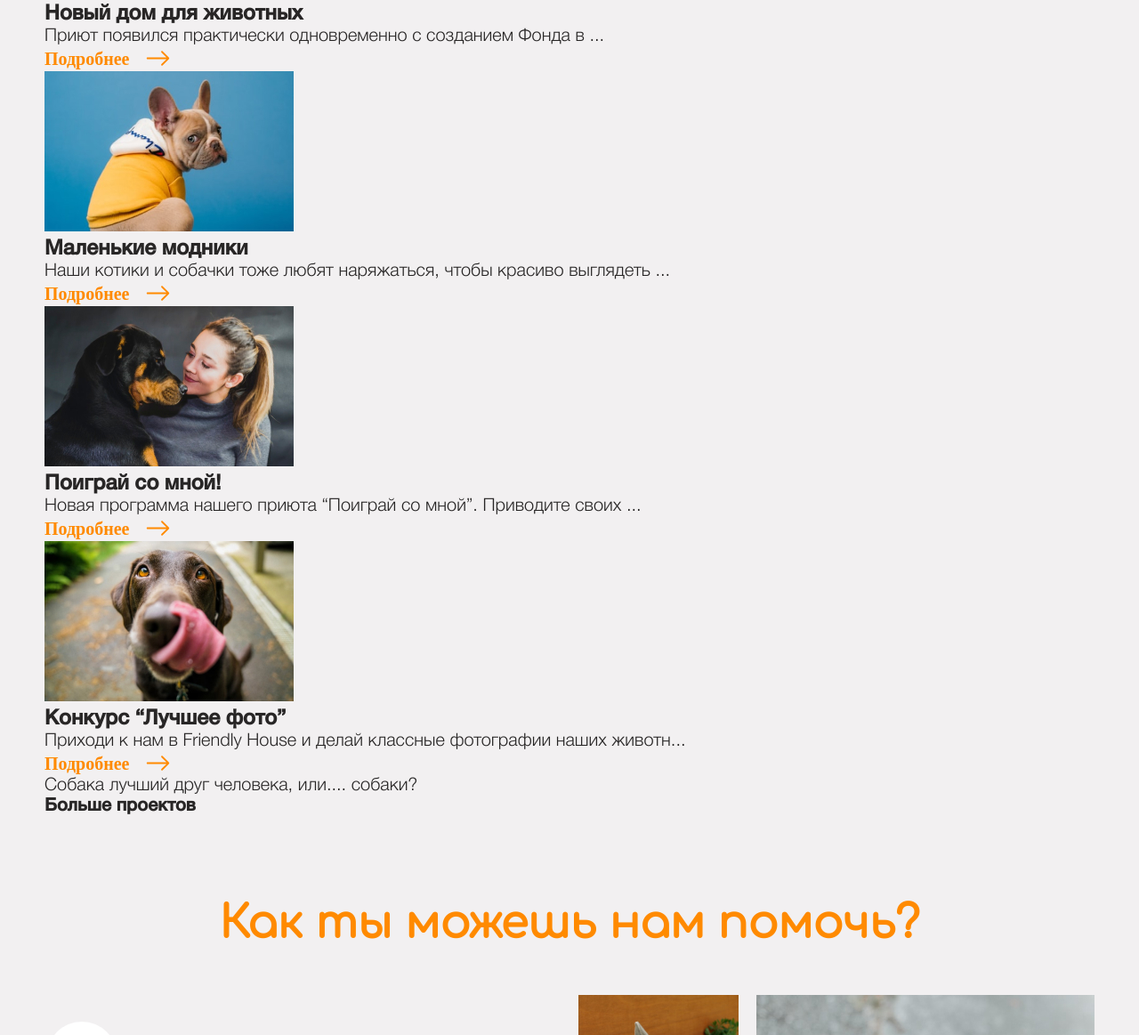
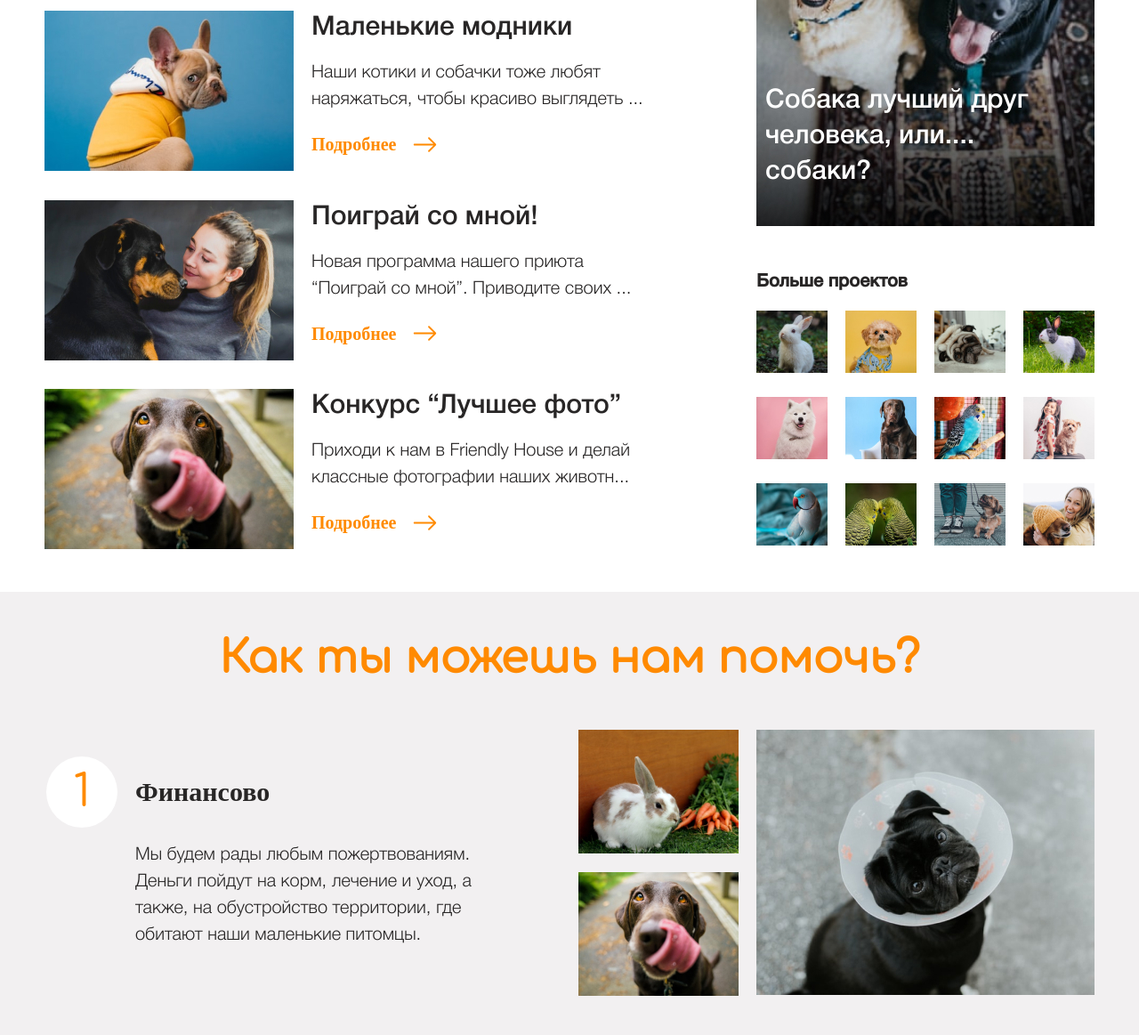
Before and after one commit to helpMeRise/friendly_house, a plain HTML site: page index.html in a window 1280 px wide. Shown: the part 1605-2768 px from the top of the page at 89% size. Drawn offline with Linux system fonts and the light colour scheme; files whose address does not match are found by name.

Commit message:
Сверстал десктоп версию секции наши проекты

```diff
--- /dev/null
+++ b/css/projects.css
@@ -0,0 +1,145 @@
+.projects {
+  background-color: #fff;
+}
+
+.projects__container {
+  display: grid;
+  justify-content: space-between;
+  grid-template-areas:
+  "title info"
+  "list info";
+}
+
+.projects__title {
+  grid-area: title;
+}
+
+.projects__list {
+  display: grid;
+  grid-area: list;
+  gap: 30px;
+}
+
+.projects__item {
+  display: grid;
+  max-width: 680px;
+  gap: 20px;
+  grid-template-areas:
+  "image ifo";
+}
+
+.projects__item_info {
+  display: flex;
+  flex-direction: column;
+}
+
+.projects__item_title {
+  font-weight: 550;
+  font-size: 30px;
+  line-height: 40px;
+  margin-bottom: 15px;
+}
+
+.projects__item_text {
+  font-weight: 300;
+  font-size: 20px;
+  line-height: 30px;
+  margin-bottom: 22px;
+}
+
+.projects__item_link {
+  align-self: flex-start;
+}
+
+.projects__info {
+  display: grid;
+  max-width: 380px;
+  grid-area: info;
+  justify-content: flex-end;
+  gap: 52px;
+}
+
+.projects__article {
+  position: relative;
+  display: flex;
+  align-items: flex-end;
+  width: 380px;
+  height: 538px;
+  padding: 10px 10px 40px;
+  background: url('../image/projects/best_friend.jpg') top 90px left 0 / contain no-repeat;
+}
+
+.article__link {
+  position: absolute;
+  top: 20px;
+  right: 0;
+}
+
+.article__text {
+  font-weight: 550;
+  font-size: 30px;
+  line-height: 40px;
+  color: #FFFFFF;
+}
+
+.projects__more {
+  display: grid;
+  gap: 20px;
+  grid-template-areas:
+  "more__title more__title more__title more__title"
+  "first second third fourth"
+  "fifth sixth seventh eighth"
+  "nineth tenth eleventh twelfth";
+}
+
+.projects__info_text {
+  grid-area: more__title;
+}
+
+.projects__info_project:first-child {
+  grid-area: first;
+}
+
+.projects__info_project:nth-child(2) {
+  grid-area: second;
+}
+
+.projects__info_project:nth-child(3) {
+  grid-area: third;
+}
+
+.projects__info_project:nth-child(4) {
+  grid-area: fourth;
+}
+
+.projects__info_project:nth-child(5) {
+  grid-area: fifth;
+}
+
+.projects__info_project:nth-child(6) {
+  grid-area: sixth;
+}
+
+.projects__info_project:nth-child(7) {
+  grid-area: seventh;
+}
+
+.projects__info_project:nth-child(8) {
+  grid-area: eighth;
+}
+
+.projects__info_project:nth-child(9) {
+  grid-area: nineth;
+}
+
+.projects__info_project:nth-child(10) {
+  grid-area: tenth;
+}
+
+.projects__info_project:nth-child(11) {
+  grid-area: eleventh;
+}
+
+.projects__info_project:nth-child(12) {
+  grid-area: twelfth;
+}
--- a/css/style.css
+++ b/css/style.css
@@ -5,6 +5,7 @@
 @import url(burger.css);
 @import url(hero.css);
 @import url(about.css);
+@import url(projects.css);
 @import url(help.css);
 @import url(contact.css);
 @import url(modal.css);
--- a/index.html
+++ b/index.html
@@ -91,11 +91,8 @@
   </section>
 
   <section class="section projects">
-    <div class="container">
-      <h2 class="section__title projects__title">Наши проекты</h2>
-      <a href="#" class="link projects__link">Подробнее</a>
-
-      <div class="projects__content">
+    <div class="container projects__container">
+        <h2 class="section__title projects__title">Наши проекты</h2>
 
         <ul class="projects__list">
           <li class="projects__item">
@@ -138,25 +135,61 @@
 
         <div class="projects__info">
           <article class="article projects__article">
+            <a href="#" class="link article__link">Подробнее</a>
             <p class="article__text">Собака лучший друг человека, или.... собаки?</p>
           </article>
           <div class="projects__more">
             <h4 class="projects__info_text">Больше проектов</h4>
-            <a href="#" class="projects__info_project"></a>
-            <a href="#" class="projects__info_project"></a>
-            <a href="#" class="projects__info_project"></a>
-            <a href="#" class="projects__info_project"></a>
-            <a href="#" class="projects__info_project"></a>
-            <a href="#" class="projects__info_project"></a>
-            <a href="#" class="projects__info_project"></a>
-            <a href="#" class="projects__info_project"></a>
-            <a href="#" class="projects__info_project"></a>
-            <a href="#" class="projects__info_project"></a>
-            <a href="#" class="projects__info_project"></a>
-            <a href="#" class="projects__info_project"></a>
+
+            <a href="#" class="projects__info_project">
+              <img src="image/projects/1.jpg" alt="" class="projects__info_pic">
+            </a>
+
+            <a href="#" class="projects__info_project">
+              <img src="image/projects/2.jpg" alt="" class="projects__info_pic">
+            </a>
+
+            <a href="#" class="projects__info_project">
+              <img src="image/projects/3.jpg" alt="" class="projects__info_pic">
+            </a>
+
+            <a href="#" class="projects__info_project">
+              <img src="image/projects/4.jpg" alt="" class="projects__info_pic">
+            </a>
+
+            <a href="#" class="projects__info_project">
+              <img src="image/projects/5.jpg" alt="" class="projects__info_pic">
+            </a>
+
+            <a href="#" class="projects__info_project">
+              <img src="image/projects/6.jpg" alt="" class="projects__info_pic">
+            </a>
+
+            <a href="#" class="projects__info_project">
+              <img src="image/projects/7.jpg" alt="" class="projects__info_pic">
+            </a>
+
+            <a href="#" class="projects__info_project">
+              <img src="image/projects/8.jpg" alt="" class="projects__info_pic">
+            </a>
+
+            <a href="#" class="projects__info_project">
+              <img src="image/projects/9.jpg" alt="" class="projects__info_pic">
+            </a>
+
+            <a href="#" class="projects__info_project">
+              <img src="image/projects/10.jpg" alt="" class="projects__info_pic">
+            </a>
+
+            <a href="#" class="projects__info_project">
+              <img src="image/projects/11.jpg" alt="" class="projects__info_pic">
+            </a>
+
+            <a href="#" class="projects__info_project">
+              <img src="image/projects/12.jpg" alt="" class="projects__info_pic">
+            </a>
           </div>
         </div>
-      </div>
     </div>
   </section>
 
```
